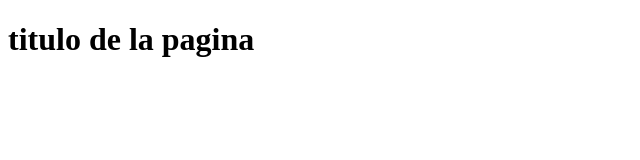
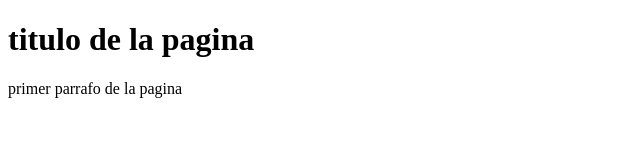
Before and after one commit to hollowman98/git-prueba2, a plain HTML site: page index.html in a window 1280 px wide. Shown: the whole page, without its empty margins (0-640 px from the left). Drawn offline with Linux system fonts and the light colour scheme.

Commit message:
Update index.html

```diff
--- a/index.html
+++ b/index.html
@@ -7,5 +7,6 @@
 </head>
 <body>
     <h1>titulo de la pagina</h1>
+    <p>primer parrafo de la pagina</p>
 </body>
 </html>
```
